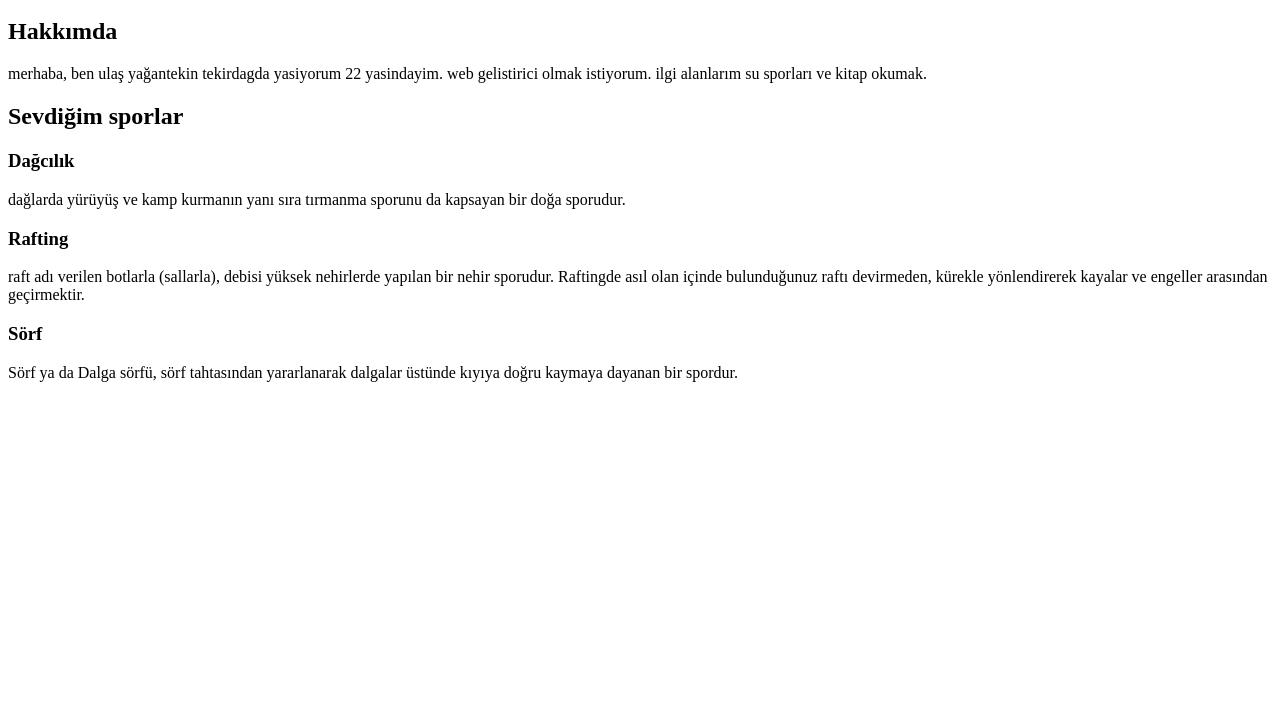
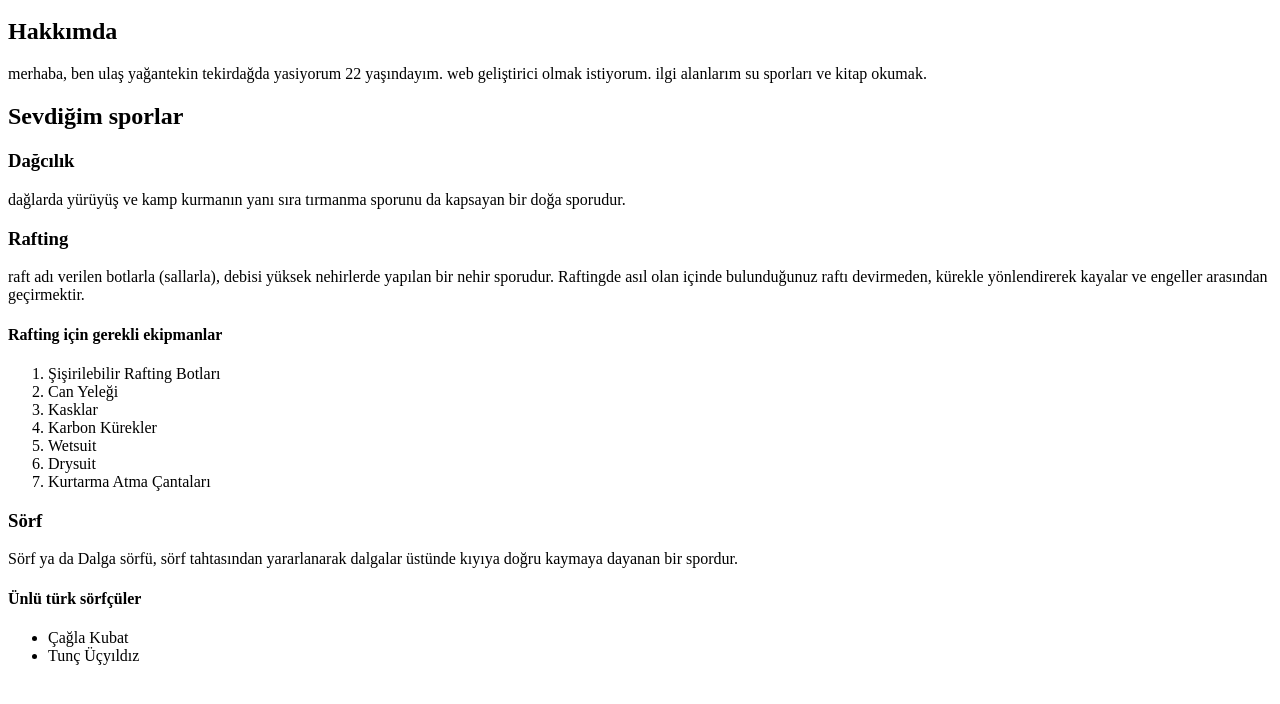
Before and after one commit to UlasYN/patika-front-end-odev-1, a plain HTML site: page index.html in a window 1280 px wide. Shown: the part 48-752 px from the top of the page. Drawn offline with Linux system fonts and the light colour scheme.

Commit message:
add list

```diff
--- a/index.html
+++ b/index.html
@@ -2,7 +2,7 @@
 
 <h2>Hakkımda</h2>
 
-<p>merhaba, ben ulaş yağantekin tekirdagda yasiyorum 22 yasindayim. web gelistirici olmak istiyorum. ilgi alanlarım su sporları ve kitap okumak.</p>
+<p>merhaba, ben ulaş yağantekin tekirdağda yasiyorum 22 yaşındayım. web geliştirici olmak istiyorum. ilgi alanlarım su sporları ve kitap okumak.</p>
 <!--not alacak bisey bulamadım ama bu ozelligide kullanmak istedim :)-->
 
 <h2>Sevdiğim sporlar</h2>
@@ -15,6 +15,27 @@
 
 <p> raft adı verilen botlarla (sallarla), debisi yüksek nehirlerde yapılan bir nehir sporudur. Raftingde asıl olan içinde bulunduğunuz raftı devirmeden, kürekle yönlendirerek kayalar ve engeller arasından geçirmektir.</p>
 
+<h4>Rafting için gerekli ekipmanlar</h4>
+
+<ol>
+     <li>Şişirilebilir Rafting Botları</li>
+     <li>Can Yeleği</li>
+     <li>Kasklar</li>
+     <li>Karbon Kürekler</li>
+     <li>Wetsuit</li>
+     <li>Drysuit</li>
+     <li>Kurtarma Atma Çantaları</li>
+
+</ol>
+
 <h3>Sörf</h3>
 
 <p>Sörf ya da Dalga sörfü, sörf tahtasından yararlanarak dalgalar üstünde kıyıya doğru kaymaya dayanan bir spordur.</p>
+
+<h4>Ünlü türk sörfçüler</h4>
+
+<ul>
+    <li>Çağla Kubat</li>
+    <li>Tunç Üçyıldız</li>
+
+</ul>
```
